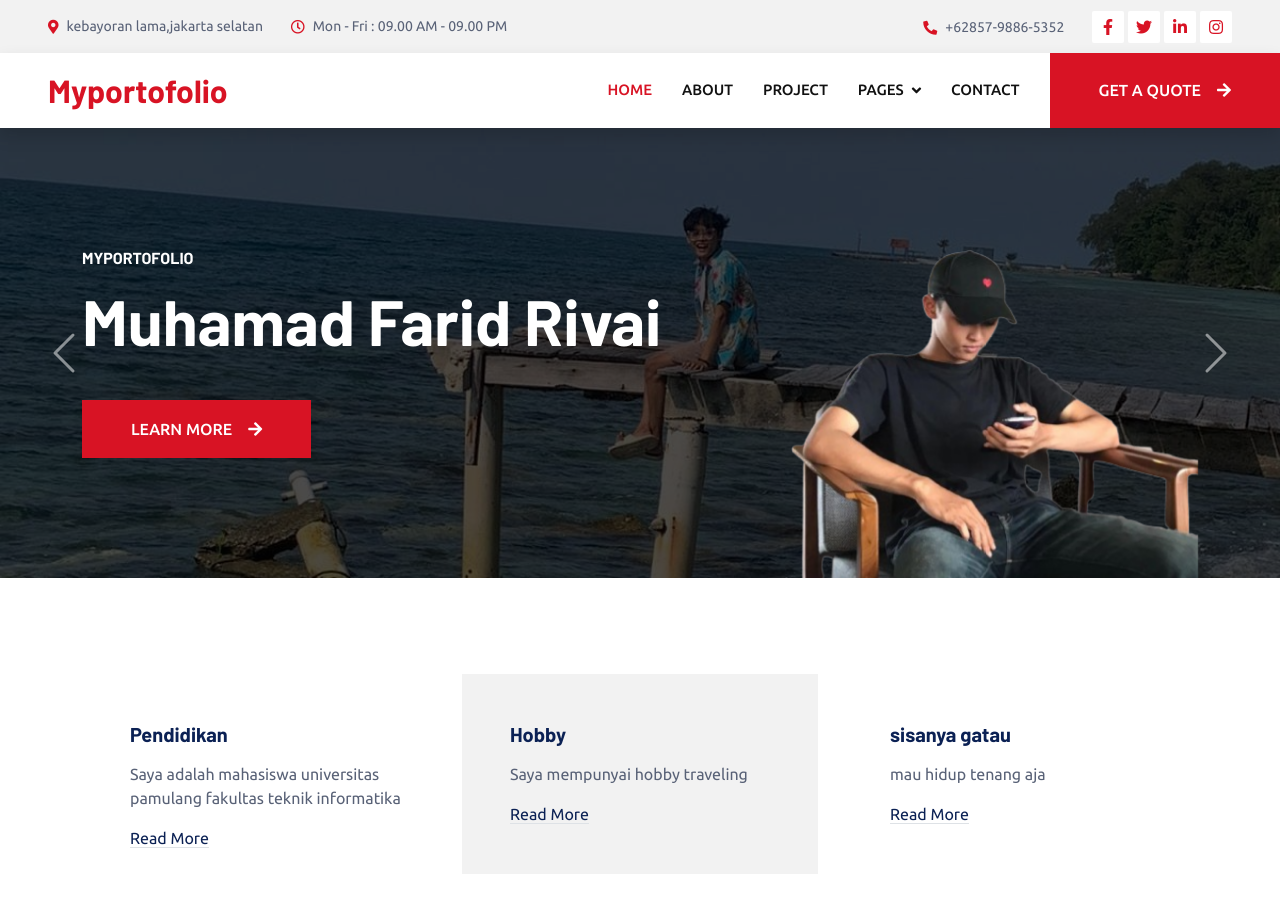
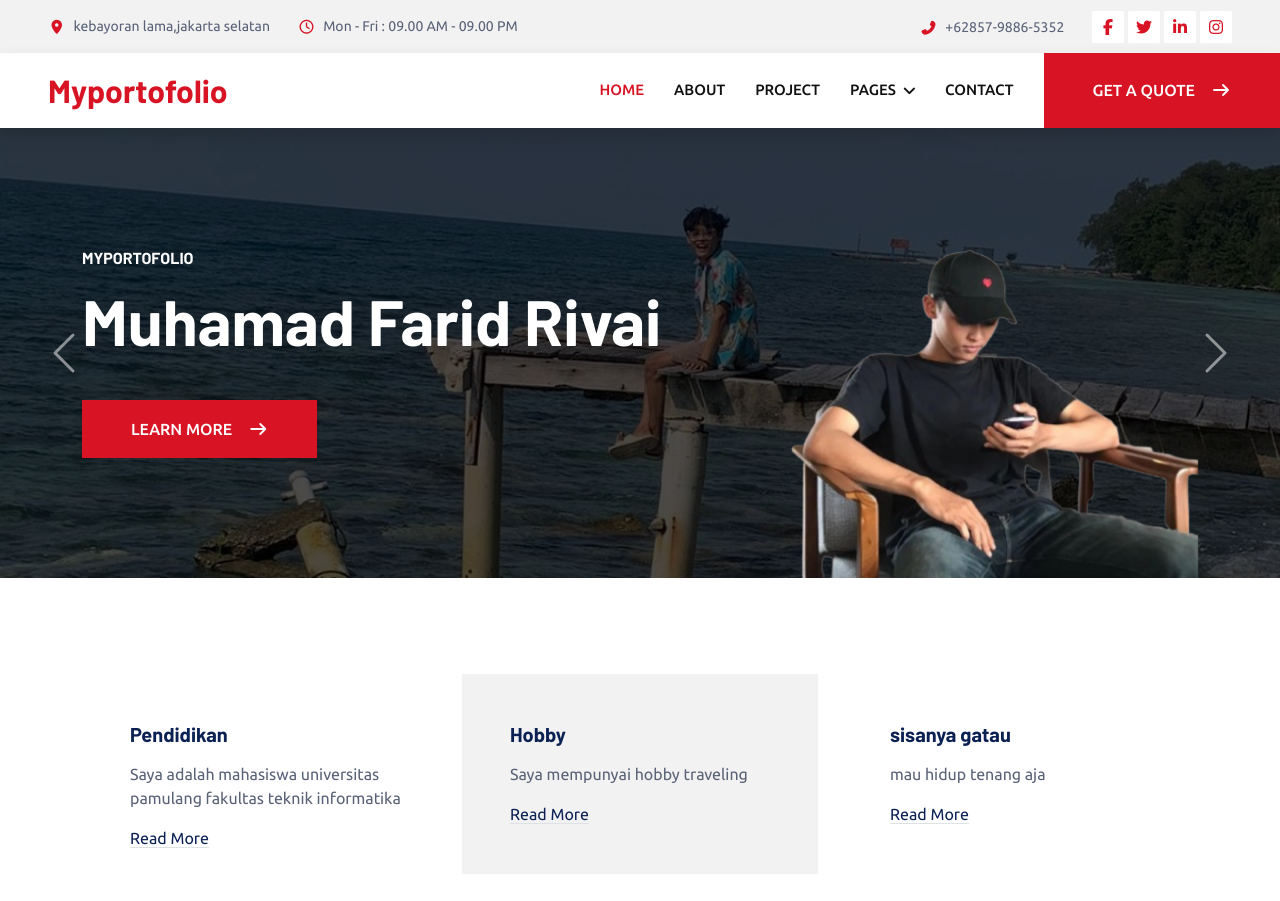
Before and after one commit to faridrivai/portofolio, a plain HTML site: page index.html in a window 1280 px wide. Shown: the top 901 px of the page. Drawn offline with nearby package versions, Linux system fonts and the light colour scheme; files that its build step writes are made by us from their sources; files whose address does not match are found by name.

Commit message:
Update index.html

```diff
--- a/index.html
+++ b/index.html
@@ -17,19 +17,19 @@
     <link href="https://fonts.googleapis.com/css2?family=Barlow:wght@600;700&family=Ubuntu:wght@400;500&display=swap" rel="stylesheet">
 
     <!-- Icon Font Stylesheet -->
-    <link href="https://cdnjs.cloudflare.com/ajax/libs/font-awesome/5.10.0/css/all.min.css" rel="stylesheet">
-    <link href="https://cdn.jsdelivr.net/npm/bootstrap-icons@1.4.1/font/bootstrap-icons.css" rel="stylesheet">
+    <link href="all.min.css" rel="stylesheet">
+    <link href="bootstrap-icons.css" rel="stylesheet">
 
     <!-- Libraries Stylesheet -->
-    <link href="lib/animate/animate.min.css" rel="stylesheet">
-    <link href="lib/owlcarousel/assets/owl.carousel.min.css" rel="stylesheet">
-    <link href="lib/tempusdominus/css/tempusdominus-bootstrap-4.min.css" rel="stylesheet" />
+    <link href="animate.min.css" rel="stylesheet">
+    <link href="owl.carousel.min.css" rel="stylesheet">
+    <link href="tempusdominus-bootstrap-4.min.css" rel="stylesheet" />
 
     <!-- Customized Bootstrap Stylesheet -->
-    <link href="css/bootstrap.min.css" rel="stylesheet">
+    <link href="bootstrap.min.css" rel="stylesheet">
 
     <!-- Template Stylesheet -->
-    <link href="css/style.css" rel="stylesheet">
+    <link href="style.css" rel="stylesheet">
 </head>
 
 <body>
```
